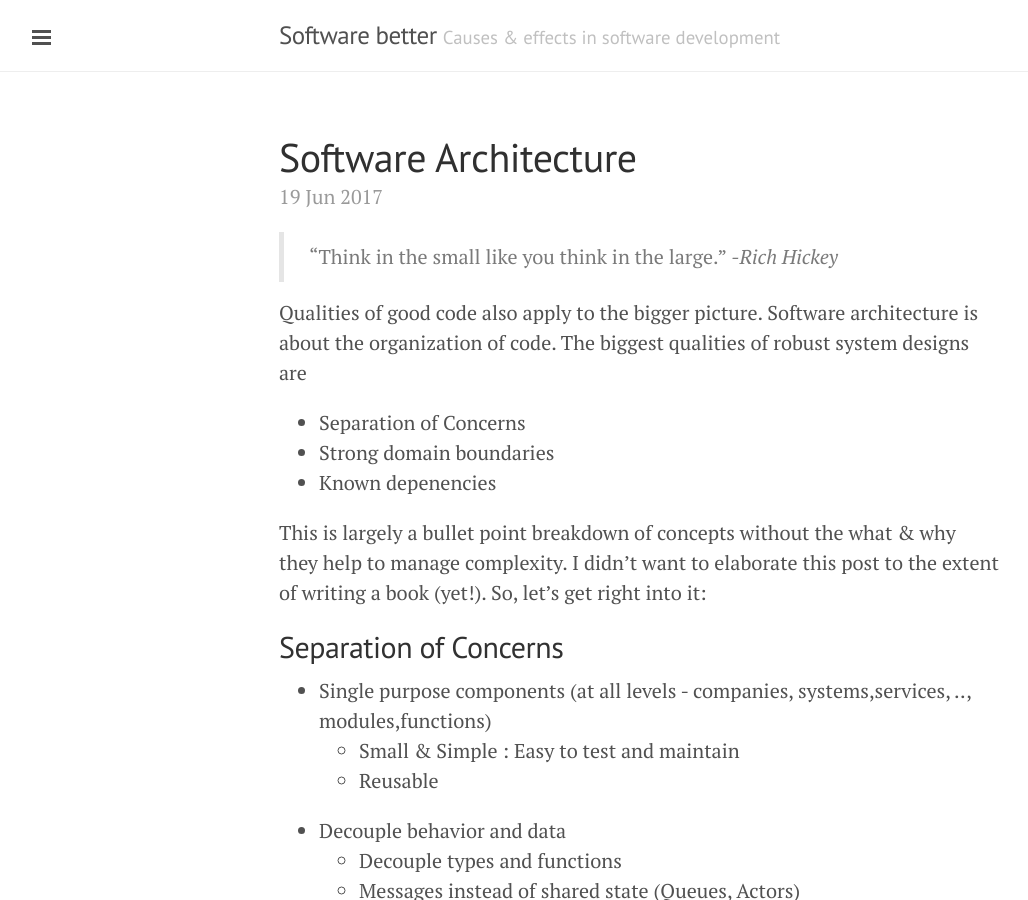
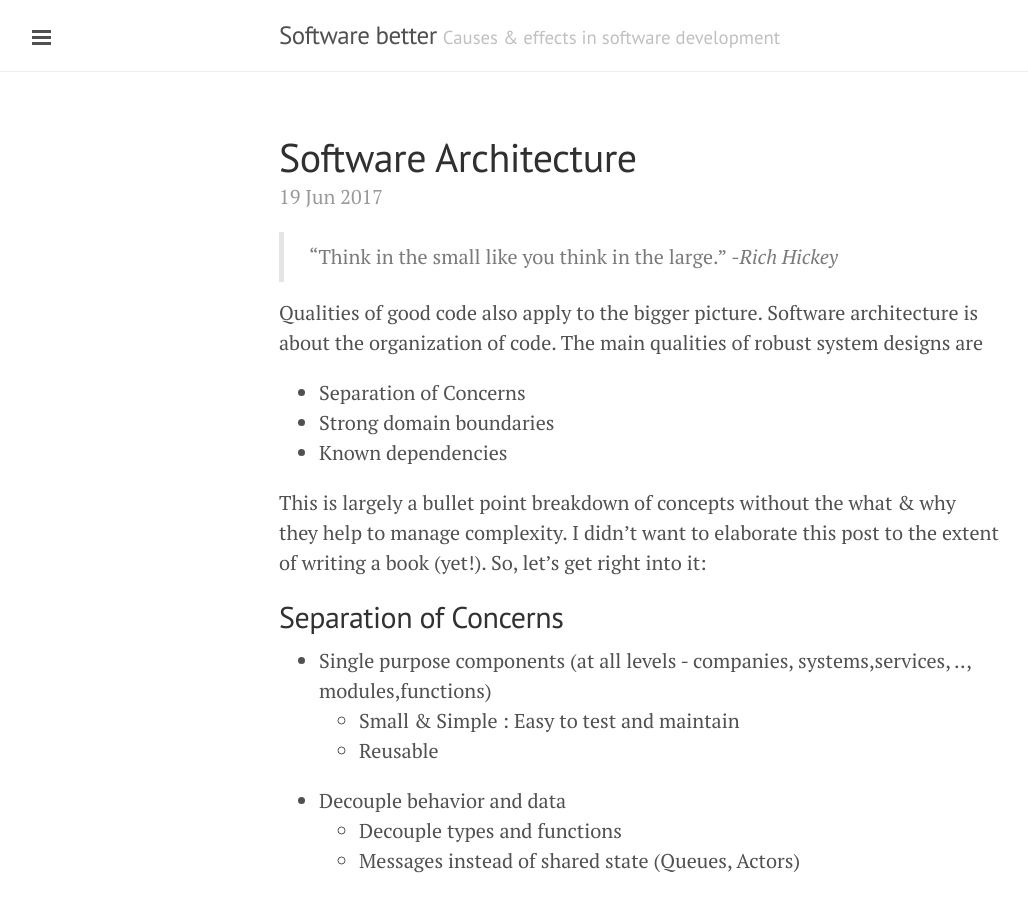
Before and after one commit to ideaflare/ideaflare.github.io, a Jekyll site: the page built from _posts/2017-06-19-architecture.markdown, in a window 1280 px wide and 900 px high. Shown: the whole window, without its empty margins (1-1029 px from the left). Built offline with Jekyll 4.4.1, drawn with Linux system fonts in a browser that asks for light colours; comment, search, counter and statistics services are not loaded.

Commit message:
Update 2017-06-19-architecture.markdown

```diff
--- a/_posts/2017-06-19-architecture.markdown
+++ b/_posts/2017-06-19-architecture.markdown
@@ -7,10 +7,10 @@ categories: [code, design]
 ---
 > "Think in the small like you think in the large." _-Rich Hickey_
 
-Qualities of good code also apply to the bigger picture. Software architecture is about the organization of code. The biggest qualities of robust system designs are
+Qualities of good code also apply to the bigger picture. Software architecture is about the organization of code. The main qualities of robust system designs are
  * Separation of Concerns
  * Strong domain boundaries
- * Known depenencies
+ * Known dependencies
 
 This is largely a bullet point breakdown of concepts without the what & why they help to manage complexity. I didn't want to elaborate this post to the extent of writing a book (yet!). So, let's get right into it:
 
```
